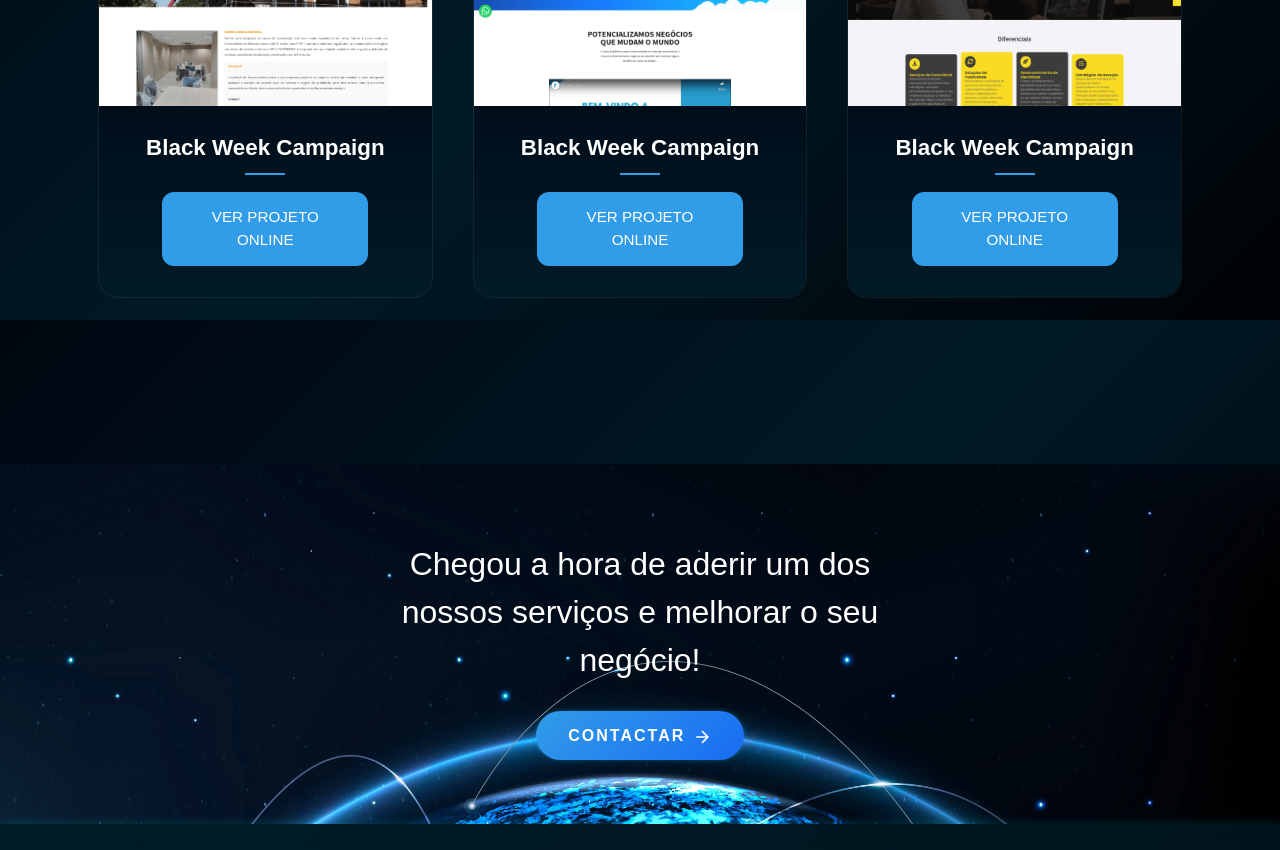
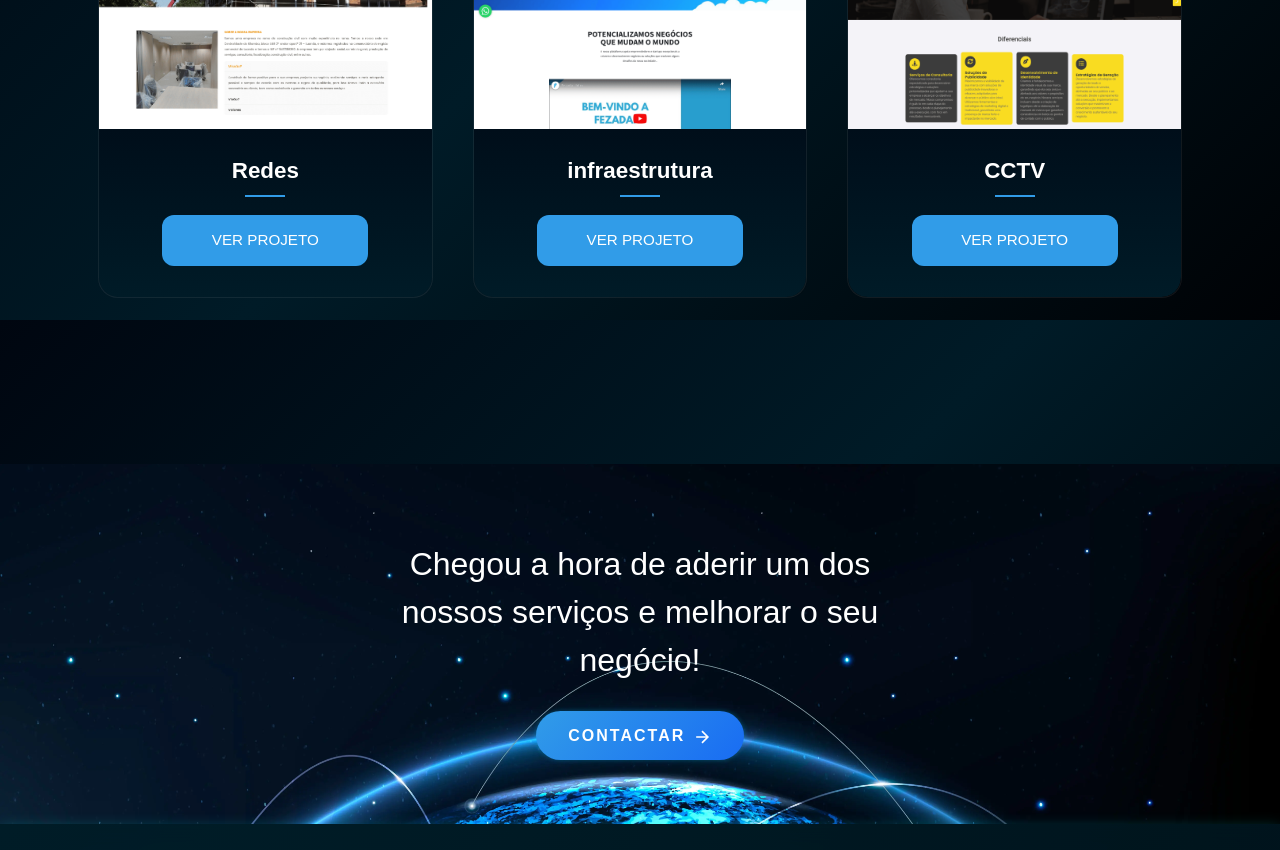
Before and after one commit to JovaniSantos/dolitecno, a plain HTML site: page portofolio.html in a window 1280 px wide. Shown: the part 2880-3730 px from the top of the page. Drawn offline with Linux system fonts and the light colour scheme; a web font is replaced by a local one.

Commit message:
alterei nome card portofólio

```diff
--- a/portofolio.html
+++ b/portofolio.html
@@ -185,8 +185,8 @@
                         <img src="img/capturas/sotecon.webp" alt="Black Week Campaign">
                     </div>
                     <div class="portfolio-overlay text-center justify-content-center">
-                        <h3>Black Week Campaign</h3>
-                        <a href="#" class="view-project-btn w-75">VER PROJETO ONLINE</a>
+                        <h3>Redes</h3>
+                        <a href="#" class="view-project-btn w-75">VER PROJETO</a>
                     </div>
                 </div>
                 <div class="portfolio-item imgScroll" data-category="lojas">
@@ -194,8 +194,8 @@
                         <img src="img/capturas/fezada.webp" alt="Black Week Campaign">
                     </div>
                     <div class="portfolio-overlay text-center justify-content-center">
-                        <h3>Black Week Campaign</h3>
-                        <a href="#" class="view-project-btn w-75">VER PROJETO ONLINE</a>
+                        <h3>infraestrutura</h3>
+                        <a href="#" class="view-project-btn w-75">VER PROJETO</a>
                     </div>
                 </div>
                 <div class="portfolio-item imgScroll" data-category="lojas">
@@ -203,8 +203,8 @@
                         <img src="img/capturas/creative_wilmadigital_com.webp" alt="Black Week Campaign">
                     </div>
                     <div class="portfolio-overlay text-center justify-content-center">
-                        <h3>Black Week Campaign</h3>
-                        <a href="#" class="view-project-btn w-75">VER PROJETO ONLINE</a>
+                        <h3>CCTV</h3>
+                        <a href="#" class="view-project-btn w-75">VER PROJETO</a>
                     </div>
                 </div>
                 <!-- Add more portfolio items following the same structure -->
```
